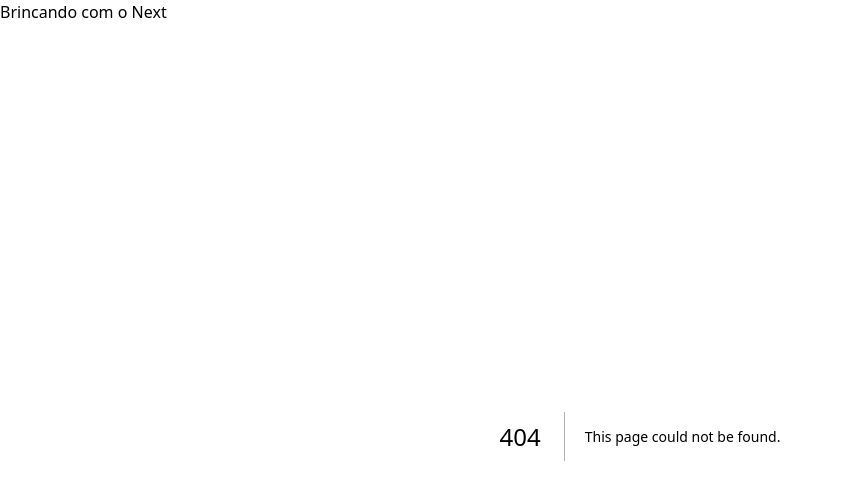
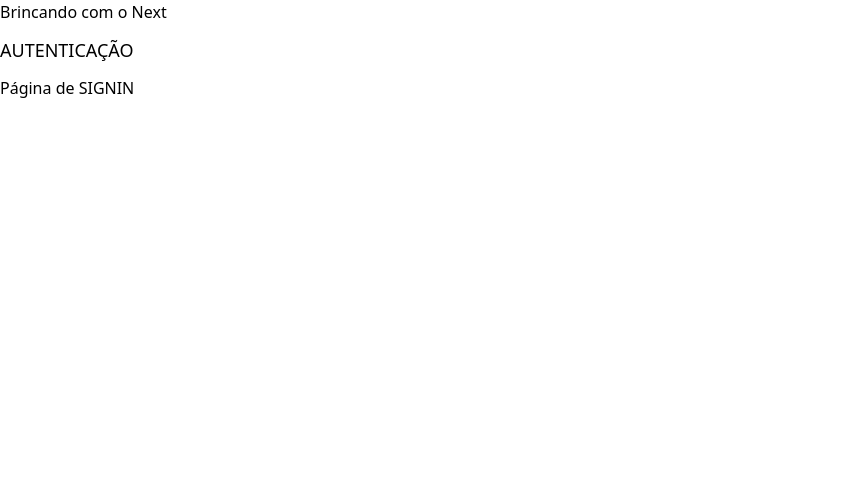
Before and after one commit to EmanuelDeBrito/Next, a Next.js app: page /auth/signin in a window 1280 px wide. Before the commit this address had no page. Shown: the top 500 px of the page, without its empty margins (0-843 px from the left). Built offline with nearby package versions, Linux system fonts and the light colour scheme.

Commit message:
Layouts Complementares

```diff
--- /dev/null
+++ b/src/app/auth/layout.tsx
@@ -0,0 +1,19 @@
+import { ReactNode } from "react"
+
+type Props = {
+    children: ReactNode
+}
+
+const Layout = ({ children }: Props) => {
+    return(
+        <div>
+            <h1 className="mb-3 text-lg">AUTENTICAÇÃO</h1>
+
+            <div>
+                {children}
+            </div>
+        </div>
+    )
+}
+
+export default Layout;
--- /dev/null
+++ b/src/app/auth/signin/page.tsx
@@ -0,0 +1,9 @@
+const Page = () => {
+    return(
+        <div>
+            Página de SIGNIN
+        </div>
+    )
+}
+
+export default Page;
--- /dev/null
+++ b/src/app/auth/signup/page.tsx
@@ -0,0 +1,9 @@
+const Page = () => {
+    return(
+        <div>
+            Página de SIGNUP
+        </div>
+    )
+}
+
+export default Page;
```
